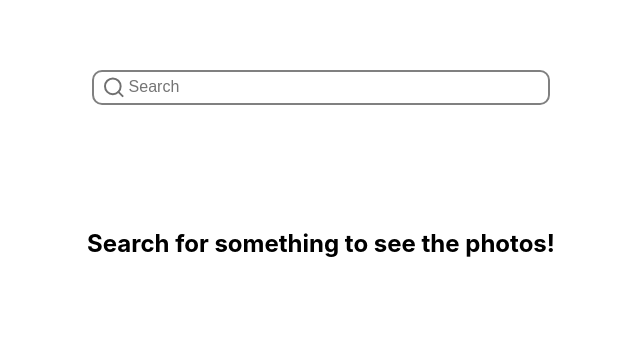
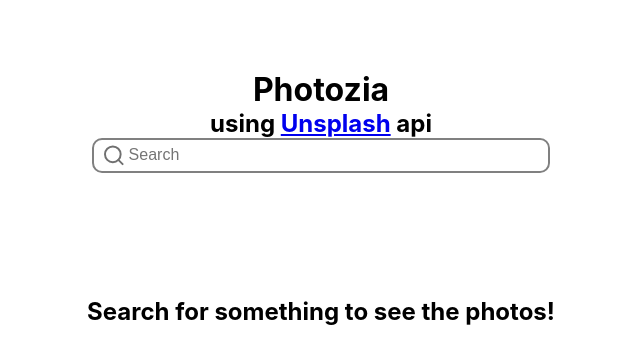
Before and after one commit to Rodanus/pictures-grid, a React (Create React App) app: page / in a window 1280 px wide. Shown: the top 364 px of the page, without its empty margins (319-959 px from the left). Built offline with nearby package versions, Linux system fonts and the light colour scheme; the HTML template or start-up script is replaced by a standard one.

Commit message:
Add some app info

```diff
--- a/src/components/Search.jsx
+++ b/src/components/Search.jsx
@@ -37,6 +37,13 @@
   };
 
   return (
+    <div className="search-container">
+      <div className="app-info">
+        <h1>Photozia</h1>
+        <h2 className="api-provider-details">
+          using <a href="https://unsplash.com/">Unsplash</a> api
+        </h2>
+      </div>
       <div className="search-con">
         <img src={searchIcon} alt="Search Icon SVG" className="search-icon" />
 
@@ -47,5 +54,6 @@
           onChange={e => onChange(e)}
         />
       </div>
+    </div>
   );
 }
```
Lines whose indentation alone changed are shown as unchanged.
